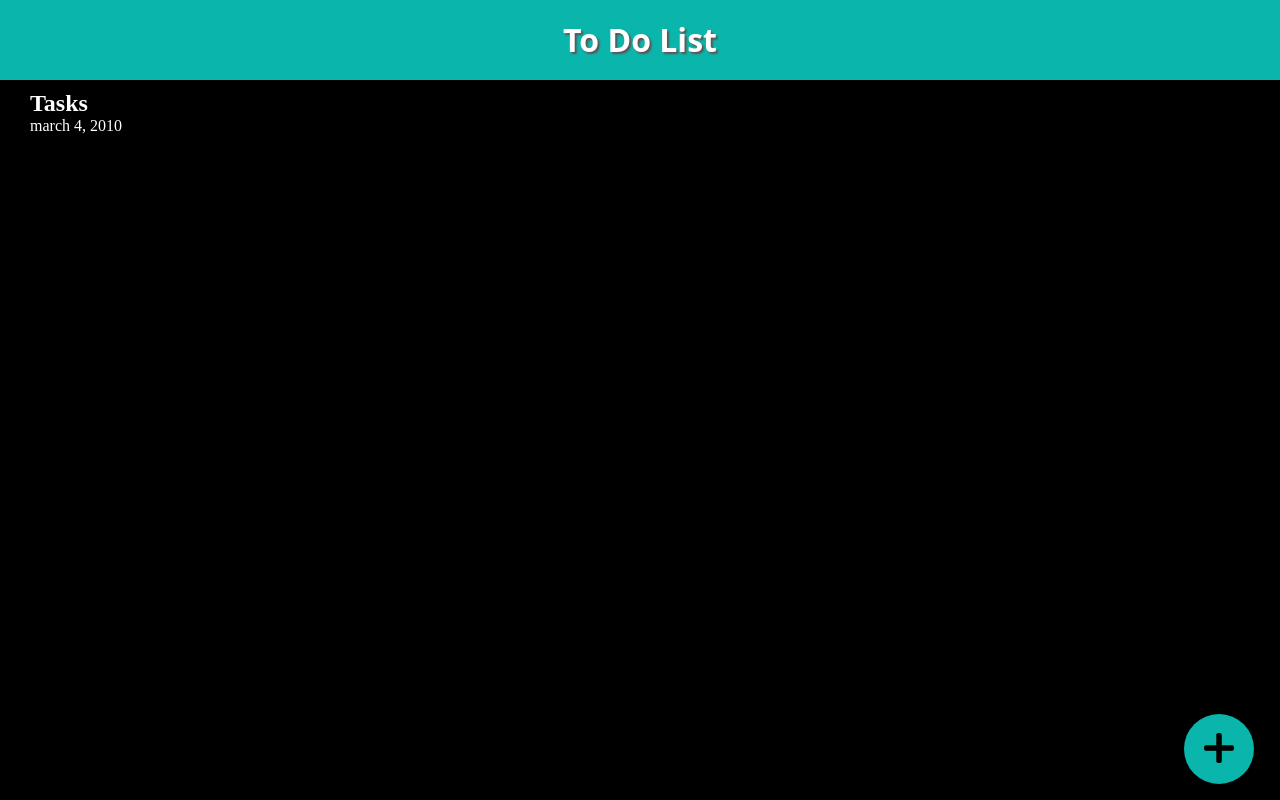
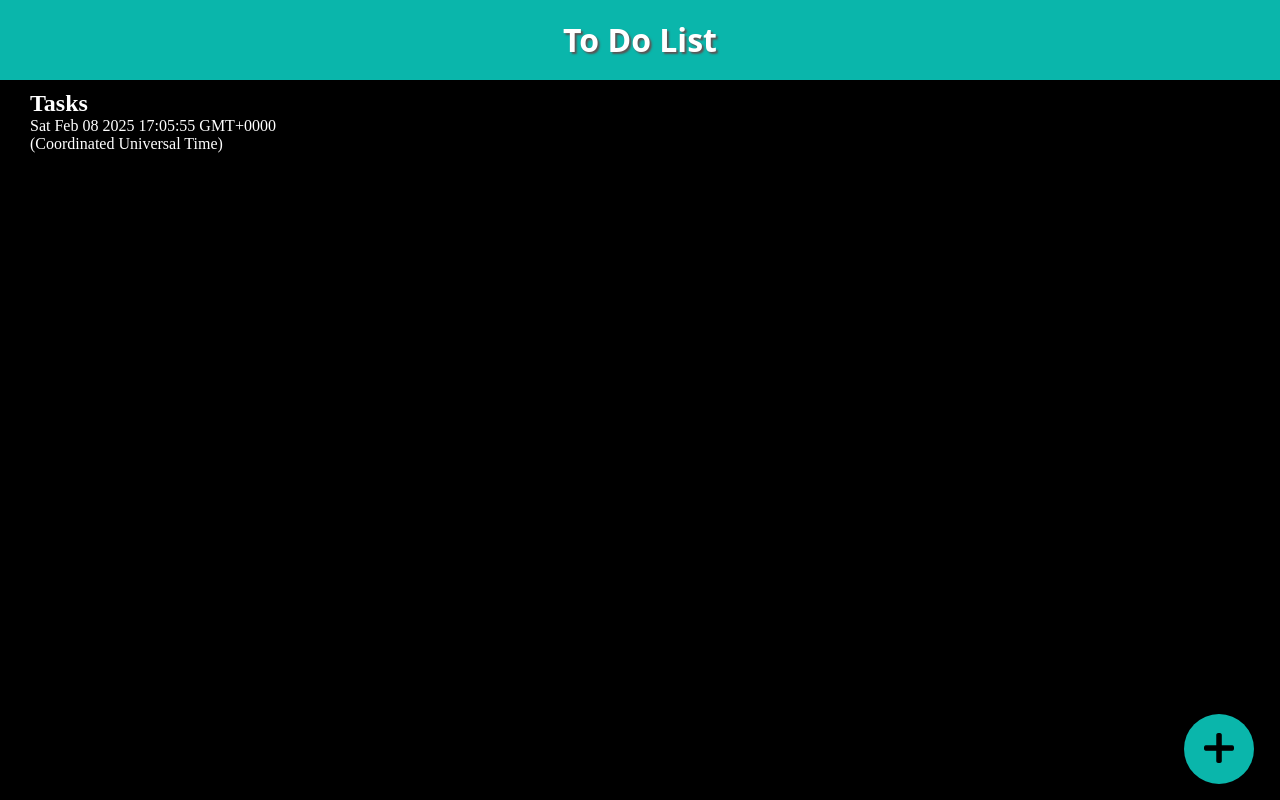
Before and after one commit to Leonardo-de-Moura/to-dolist, a plain HTML site: page index.html in a window 1280 px wide. Drawn offline with Linux system fonts and the light colour scheme.

Commit message:
date feature

```diff
--- a/index.html
+++ b/index.html
@@ -22,7 +22,7 @@
   <main>
     <div class="title">
       <h2>Tasks</h2>
-      <p>march 4, 2010</p>
+      <p class="time">march 4, 2010</p>
     </div>
     <div class="container">
 
--- a/script/script.js
+++ b/script/script.js
@@ -24,3 +24,8 @@ function addtask() {
       </div>`);
   }
 }
+function dates(){
+  let nowdate= new Date()
+  const date= document.querySelector(".time").innerText=nowdate;
+}
+dates();
```
